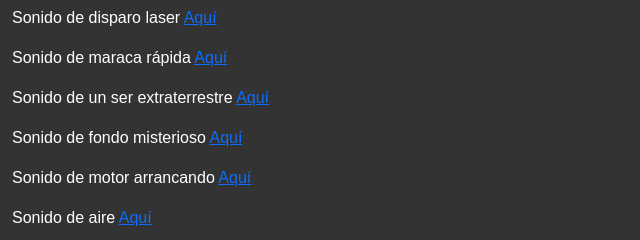
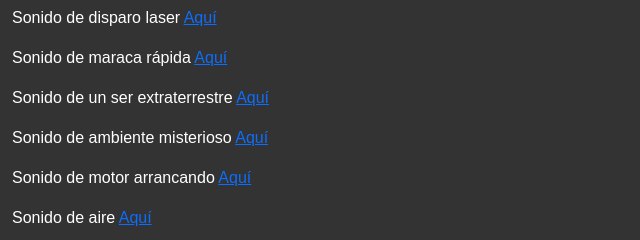
Before and after one commit to justgudegg/postproduccion, a plain HTML site: page html/audio02.html in a window 1280 px wide. Shown: the part 1940-2180 px from the top of the page, 0-640 px from the left. Drawn offline with nearby package versions, Linux system fonts and the light colour scheme.

Commit message:
misterio

```diff
--- a/html/audio02.html
+++ b/html/audio02.html
@@ -68,7 +68,7 @@
                 <p>Sonido de disparo laser <a href="./assets/laser.wav">Aqu&iacute;</a></p>
                 <p>Sonido de maraca rápida <a href="./assets/maraca.wav">Aqu&iacute;</a></p>
                 <p>Sonido de un ser extraterrestre <a href="./assets/marciano.wav">Aqu&iacute;</a></p>
-                <p>Sonido de fondo misterioso <a href="./assets/misterio.wav">Aqu&iacute;</a></p>
+                <p>Sonido de ambiente misterioso <a href="./assets/misterio.wav">Aqu&iacute;</a></p>
                 <p>Sonido de motor arrancando <a href="./assets/motor.wav">Aqu&iacute;</a></p>
                 <p>Sonido de aire <a href="./assets/aigre.wav">Aqu&iacute;</a></p>
                 <p>Sonido de motor de nave alienigena <a href="./assets/alienNave.wav">Aqu&iacute;</a></p>
```
